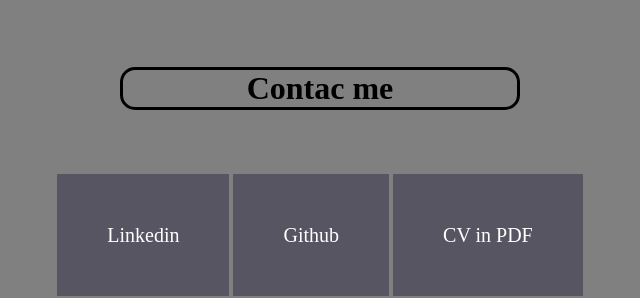
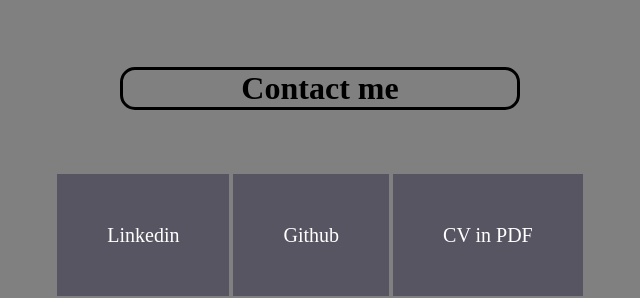
Before and after one commit to crigca/crigca.github.io, a plain HTML site: page index.html in a window 1280 px wide. Shown: the part 1732-2030 px from the top of the page, 320-960 px from the left. Drawn offline with Linux system fonts and the light colour scheme.

Commit message:
Fixed small typo

```diff
--- a/index.html
+++ b/index.html
@@ -51,7 +51,7 @@ I am dedicated to delivering quality work, and have a passion for learning and p
         </section>
         <section id="contact">
             <div class="cnt">
-                <h2>Contac me</h2>
+                <h2>Contact me</h2>
 
             </div>
             <div class="redes">
```
